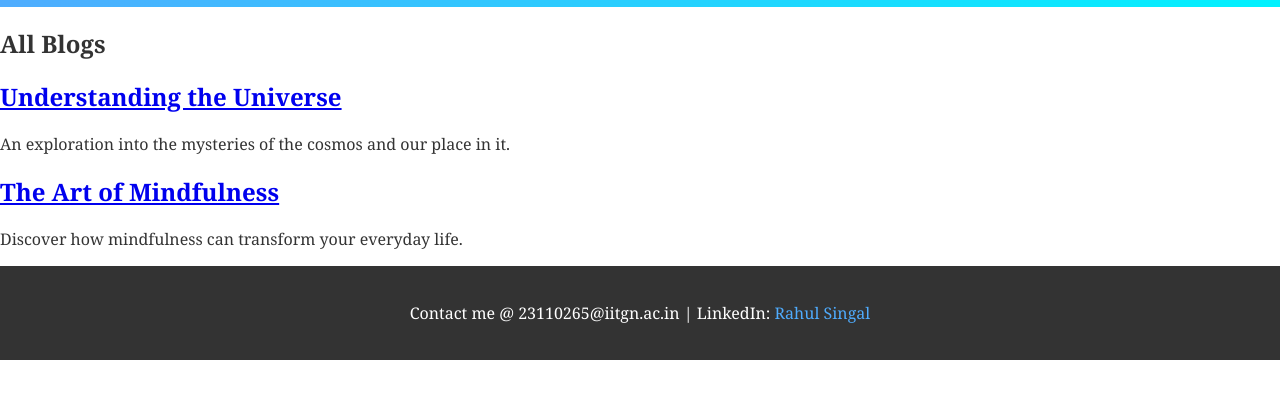
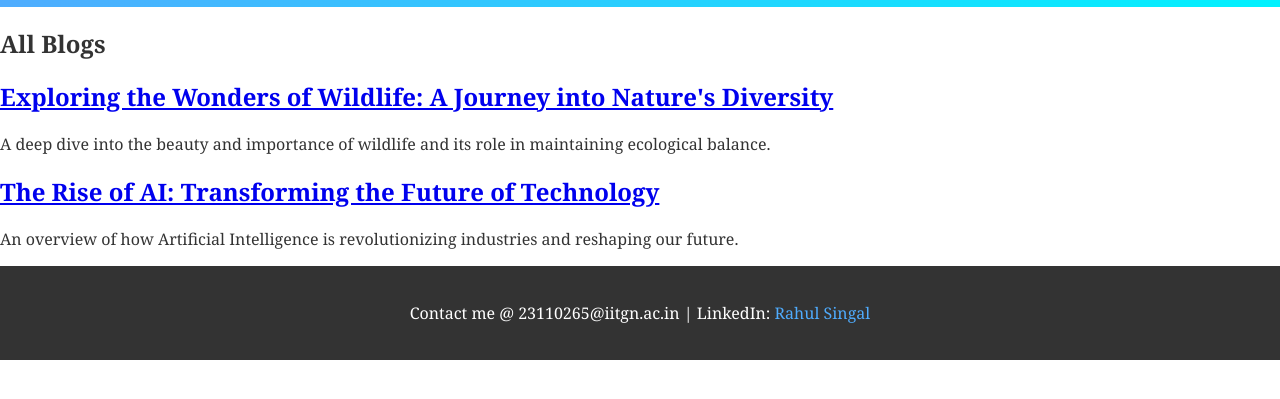
Before and after one commit to SRahul02/Static-Blogging-Website, a plain HTML site: page blog-list.html in a window 1280 px wide. Shown: the part 63-462 px from the top of the page. Drawn offline with Linux system fonts and the light colour scheme.

Commit message:
Update blog-list.html

```diff
--- a/blog-list.html
+++ b/blog-list.html
@@ -14,7 +14,6 @@
                 <img class="logo" src="images/logo.png" alt="Logo">
                 <span class="site-name">My Awesome Blog</span>
             </div>
-            <div class="menu">
             <button id="menu-toggle" class="menu-button">&#9776;</button>
             <nav id="dropdown-menu" class="hidden">
                 <ul>
@@ -23,19 +22,18 @@
                 </ul>
             </nav>
         </div>
-        </div>
     </header>
 
     <main>
         <section class="blog-list">
             <h1>All Blogs</h1>
             <div class="blog-item">
-                <h2><a href="blog1.html">Understanding the Universe</a></h2>
-                <p>An exploration into the mysteries of the cosmos and our place in it.</p>
+                <h2><a href="blog1.html">Exploring the Wonders of Wildlife: A Journey into Nature's Diversity</a></h2>
+                <p>A deep dive into the beauty and importance of wildlife and its role in maintaining ecological balance.</p>
             </div>
             <div class="blog-item">
-                <h2><a href="blog2.html">The Art of Mindfulness</a></h2>
-                <p>Discover how mindfulness can transform your everyday life.</p>
+                <h2><a href="blog2.html">The Rise of AI: Transforming the Future of Technology</a></h2>
+                <p>An overview of how Artificial Intelligence is revolutionizing industries and reshaping our future.</p>
             </div>
         </section>
     </main>
```
Lines whose indentation alone changed are shown as unchanged.
